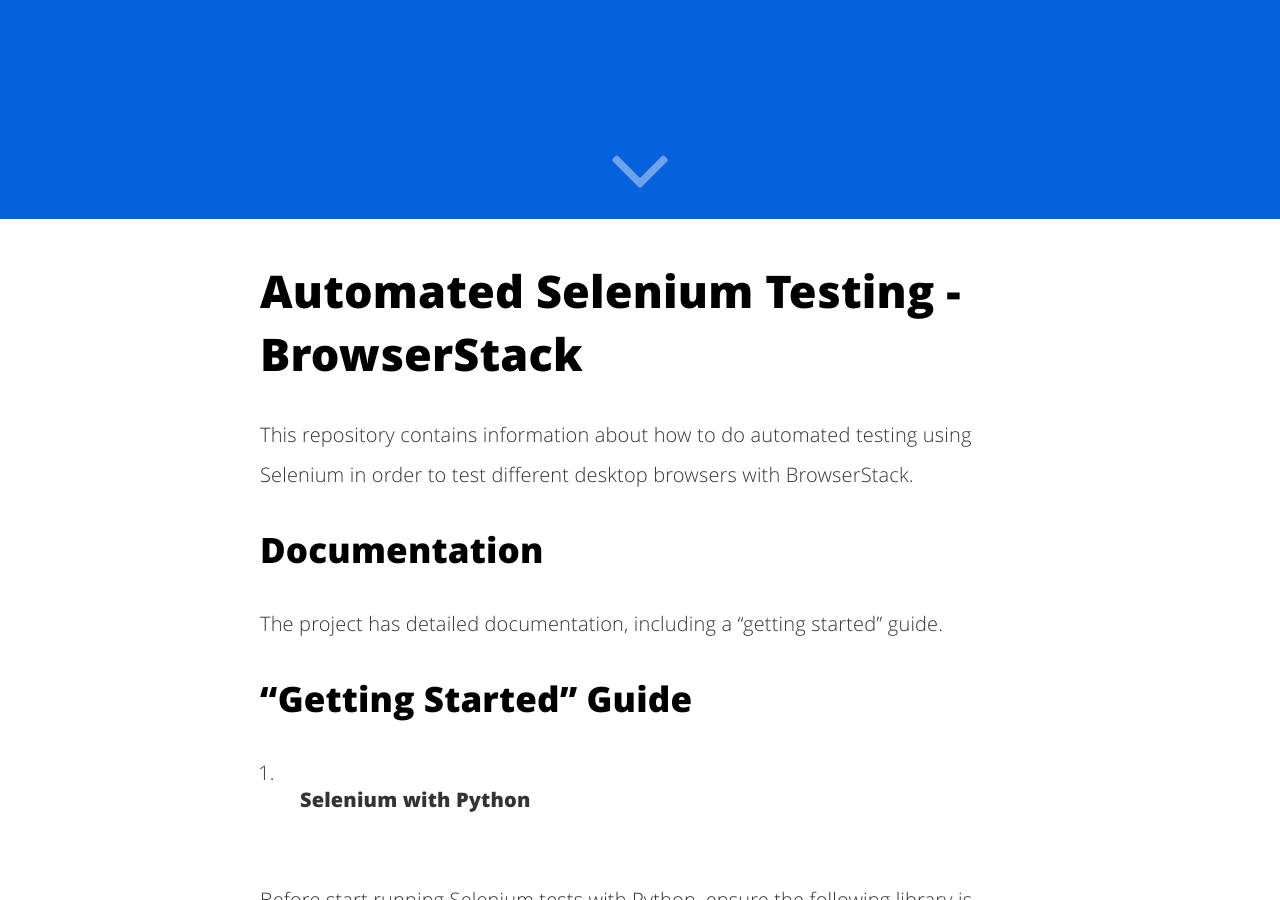
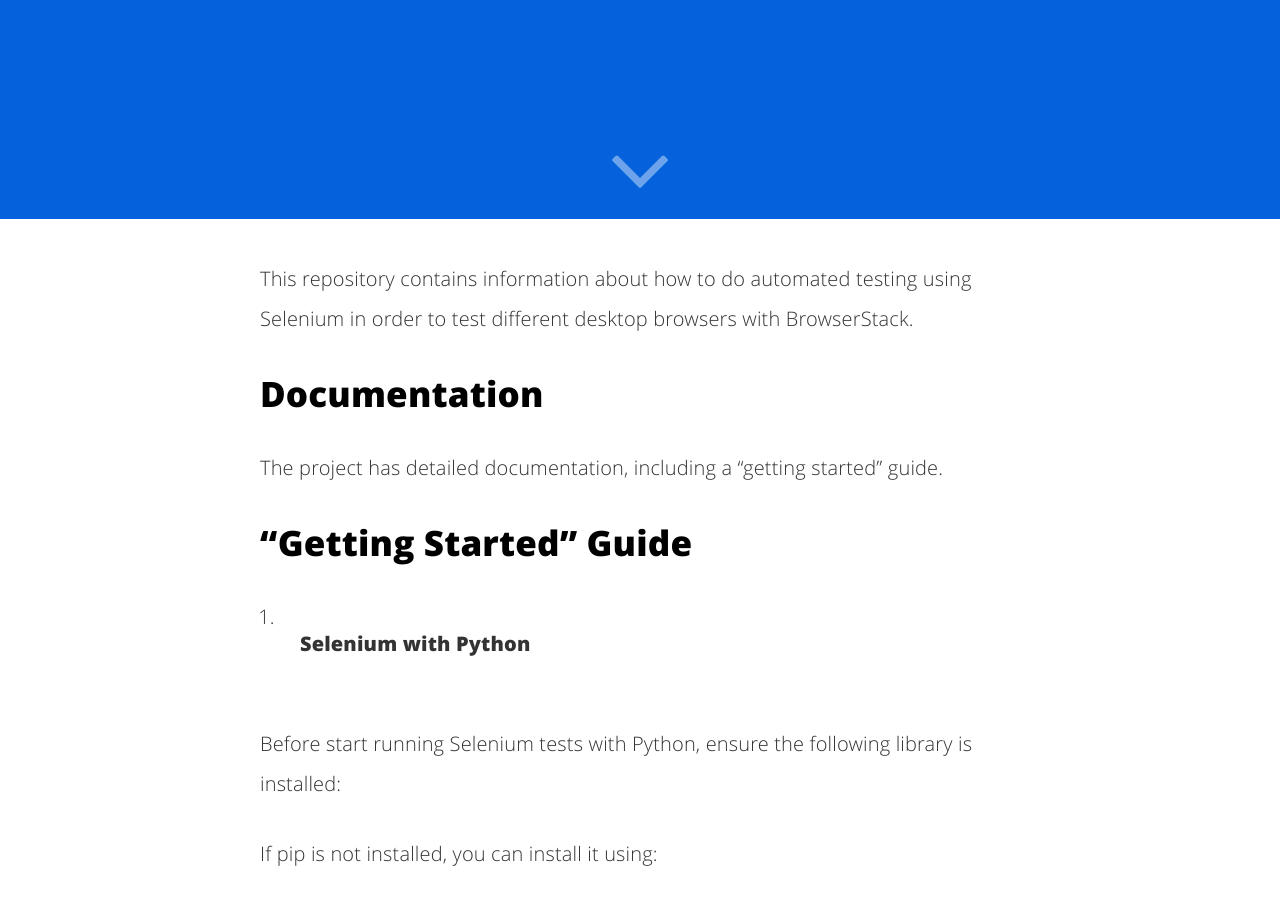
Before and after one commit to JuliaTorrejon/juliatorrejon.github.io, a Jekyll site: the page built from _posts/2019-07-28-automated-testing-using-selenium-and-browserstack.md, in a window 1280 px wide and 900 px high, scrolled down 681 px. Built offline with Jekyll 4.4.1, drawn with Linux system fonts in a browser that asks for light colours; comment, search, counter and statistics services are not loaded.

Commit message:
Update 2019-07-28-automated-testing-using-selenium-and-browserstack.md

```diff
--- a/_posts/2019-07-28-automated-testing-using-selenium-and-browserstack.md
+++ b/_posts/2019-07-28-automated-testing-using-selenium-and-browserstack.md
@@ -12,8 +12,6 @@ categories:
 - Automated Testing
 twitter_text: 'Automated testing using Selenium and BrowserStack'
 ---
-
-# Automated Selenium Testing - BrowserStack
 
 This repository contains information about how to do automated testing using Selenium in order to test different desktop browsers with BrowserStack.
 
```
